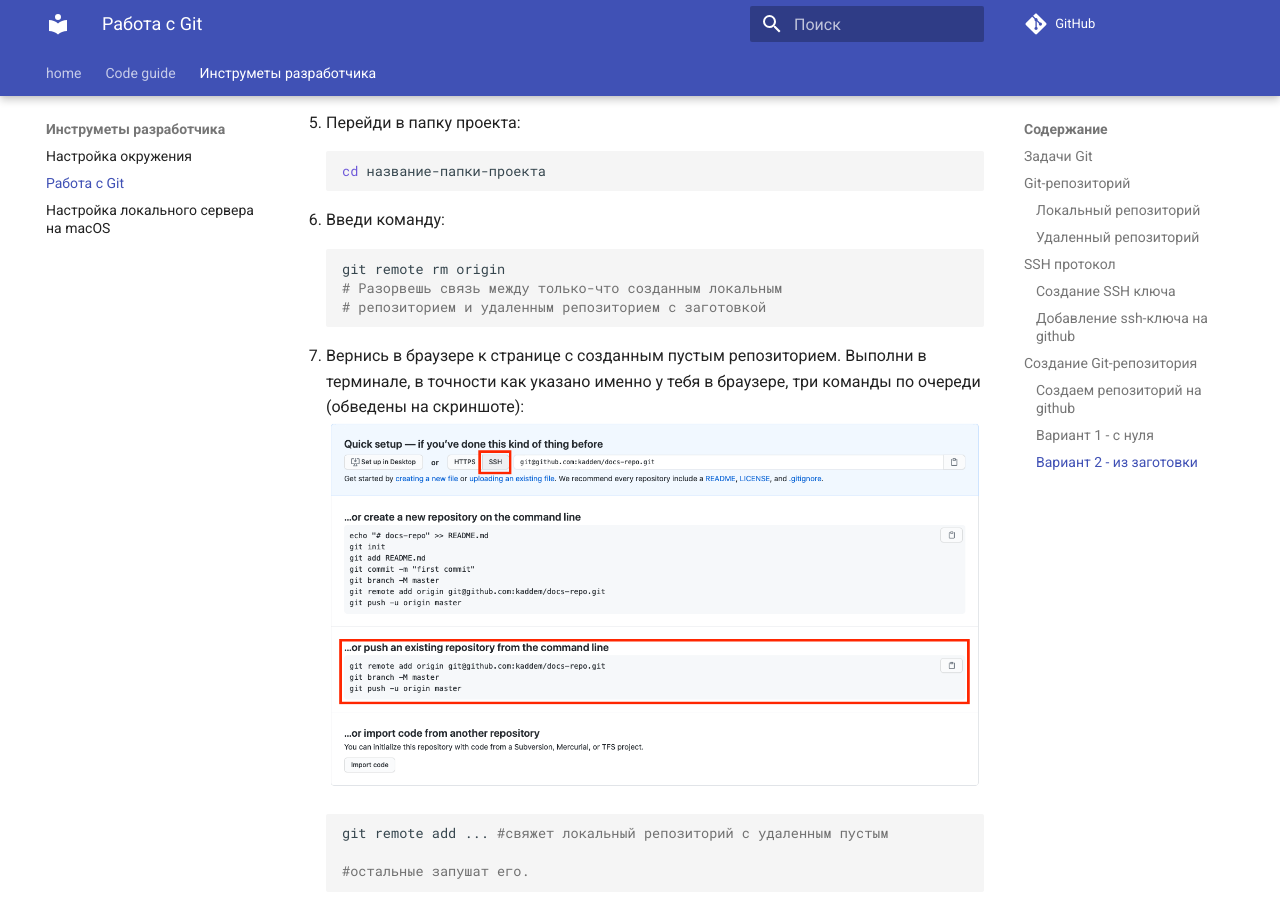
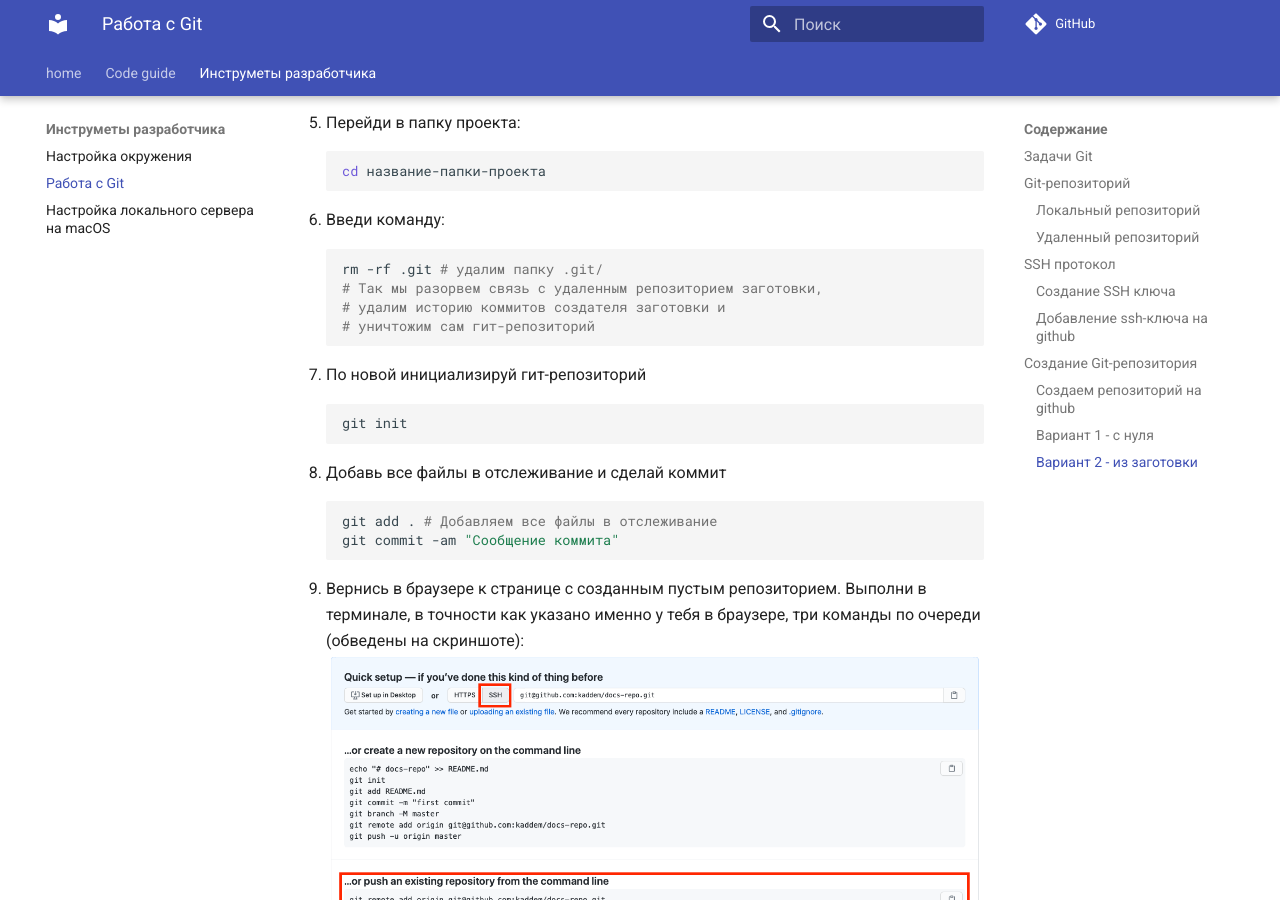
Before and after one commit to kaddem/docs, an MkDocs documentation site: the page built from docs/tools/git.md, in a window 1280 px wide and 900 px high, scrolled down 6678 px. Built offline with MkDocs 1.6.1 and Material for MkDocs 9.7.7, drawn with Linux system fonts in a browser that asks for light colours; comment, search, counter and statistics services are not loaded.

Commit message:
обновляет инструкцию по гиту

````diff
--- a/docs/tools/git.md
+++ b/docs/tools/git.md
@@ -150,11 +150,21 @@ cd название-папки-проекта
 ```
 6. Введи команду:
 ```bash
-git remote rm origin
-# Разорвешь связь между только-что созданным локальным
-# репозиторием и удаленным репозиторием с заготовкой
+rm -rf .git # удалим папку .git/
+# Так мы разорвем связь с удаленным репозиторием заготовки,
+# удалим историю коммитов создателя заготовки и
+# уничтожим сам гит-репозиторий
 ```
-7. Вернись в браузере к странице с созданным пустым репозиторием.
+7. По новой инициализируй гит-репозиторий
+```bash
+git init
+```
+8. Добавь все файлы в отслеживание и сделай коммит
+```bash
+git add . # Добавляем все файлы в отслеживание
+git commit -am "Сообщение коммита"
+```
+9. Вернись в браузере к странице с созданным пустым репозиторием.
 Выполни в терминале, в точности как указано именно у тебя в браузере, три команды по очереди (обведены на скриншоте):
 ![Создание репозитория](../images/repo-settings.png)
 ```bash
````
